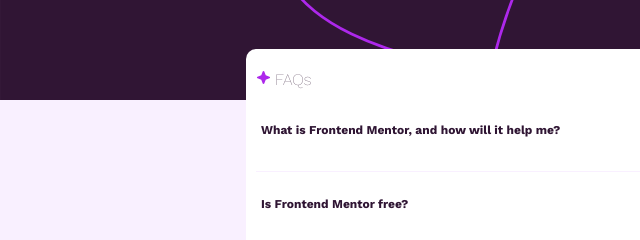
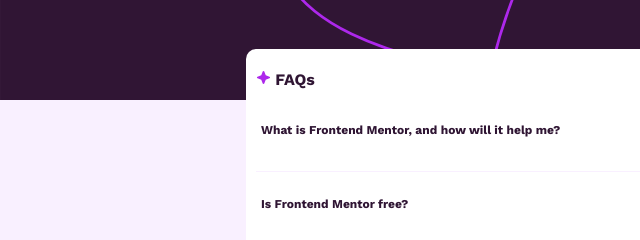
Before and after one commit to JackB91/FAQ, a plain HTML site: page index.html in a window 1280 px wide. Shown: the part 184-424 px from the top of the page, 0-640 px from the left. Drawn offline with nearby package versions, Linux system fonts and the light colour scheme.

Commit message:
font weight

```diff
--- a/style.css
+++ b/style.css
@@ -32,7 +32,7 @@
 }
 
 h1 {
-    font-weight: 70;
+    font-weight: 700;
 }
 
 h2 {
```
